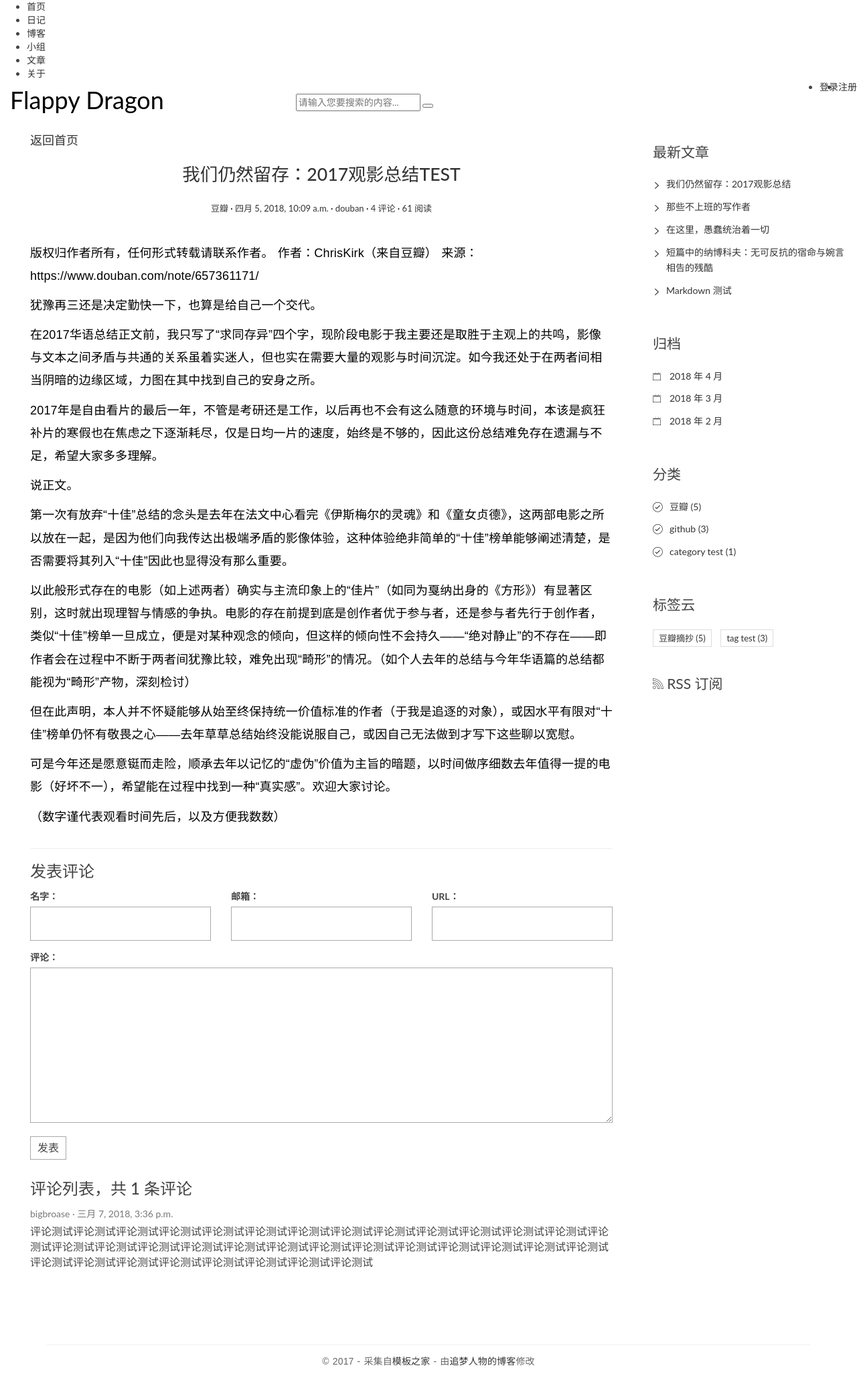
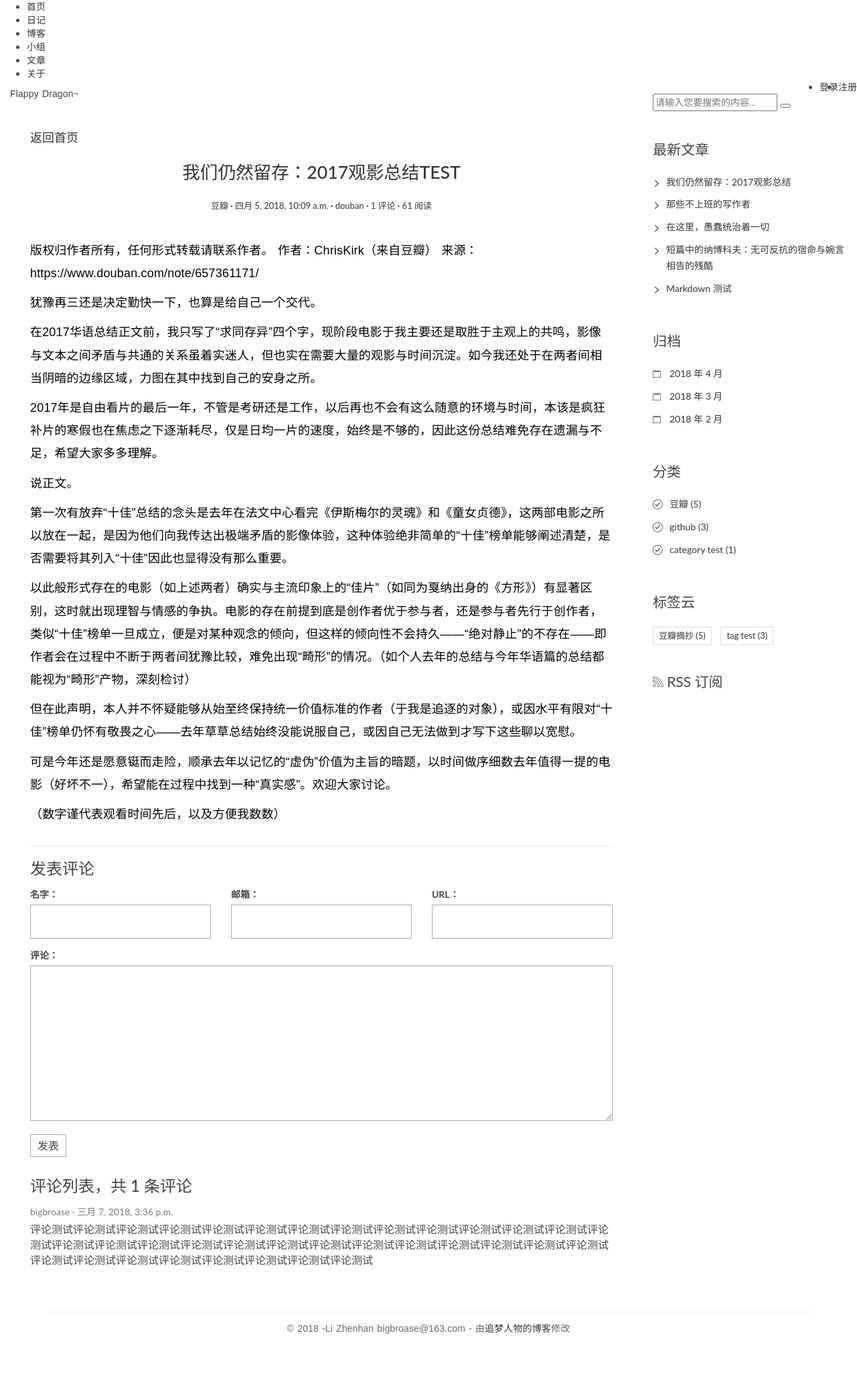
Before and after one commit to dabaitudiu/django-1, a Django app: page /article/6/ in a window 1280 px wide. Shown: the whole page at 67% size. After the commit the page ends 1992 px from the top, so only its background shows below. Run offline with Django 3.2, Linux system fonts and the light colour scheme; data comes from the database, SQL or seed files in the repository; both versions use the stored data as it was after the commit; some libraries are stand-ins or nearby versions.

Commit message:
2018/3/7 15:38

```diff
--- a/blog/models.py
+++ b/blog/models.py
@@ -24,11 +24,11 @@ class Post(models.Model):
     category = models.ForeignKey(Category)
     tags = models.ManyToManyField(Tag, blank=True)
     author = models.ForeignKey(User)
+    views = models.PositiveIntegerField(default=0)
     def __str__(self):
         return self.title
     def get_absolute_url(self):
         return reverse('blog:detail', kwargs={'pk':self.pk})
-    views = models.PositiveIntegerField(default=0)
     def increase_views(self):
         self.views += 1
         self.save(update_fields=['views'])
--- a/comments/models.py
+++ b/comments/models.py
@@ -8,5 +8,6 @@ class Comment(models.Model):
     text = models.TextField()
     created_time = models.DateTimeField(auto_now_add=True)
     post = models.ForeignKey('blog.Post')
+    review = models.PositiveIntegerField(default=0)
     def __str__(self):
         return self.text[:20]
--- a/comments/views.py
+++ b/comments/views.py
@@ -11,6 +11,7 @@ def post_comment(request, post_pk):
         if form.is_valid():
             comment = form.save(commit=False)
             comment.post = post
+            comment.review += 1
             comment.save()
             return redirect(post)
     else:
--- a/templates/base.html
+++ b/templates/base.html
@@ -14,6 +14,9 @@
     <link rel="stylesheet" href="https://cdn.bootcss.com/bootstrap/3.3.7/css/bootstrap.min.css">
     <link rel="stylesheet" href="{% static 'blog/css/pace.css' %}">
     <link rel="stylesheet" href="{% static 'blog/css/custom.css' %}">
+    <link href="http://cdn.bootcss.com/font-awesome/4.7.0/css/font-awesome.min.css" rel="stylesheet">
+    <link href="https://fonts.googleapis.com/css?family=Caveat:700|Architects+Daughter|Bad+Script|Covered+By+Your+Grace" rel="stylesheet">
+
     <!-- <link rel="stylesheet" href="{% static 'blog/css/pagination.css' %}"> -->
 
 
@@ -38,16 +41,16 @@
   <div class="container-fluid">
       <!-- <header id="site-header"> -->
           <div class="row gg">
-              <div class="col-md-4 col-sm-5 col-xs-8">
-                  <div class="logo gg-5">
-                      <h1><a href="index.html"><b>Flappy Dragon</a></h1>
+              <div class="col-md-9 col-sm-5 col-xs-8">
+                  <div class="logo-box">
+                    <p class="logo-font">Flappy Dragon~</p>
                   </div>
               </div><!-- col-md-4 -->
-              <div class="col-md-8 col-sm-7 col-xs-4">
+              <div class="col-md-3 col-sm-7 col-xs-4">
                 <div class="search bar3">
-                  <form>
-                    <input type="text" placeholder="请输入您要搜索的内容...">
-                    <button type="submit"></button>
+                  <form class="bar3-form">
+                    <input class="bar3-input" type="text" placeholder="请输入您要搜索的内容...">
+                    <button class="bar3-button" type="submit"></button>
                   </form>
                 </div>
               </div><!-- col-md-8 -->
@@ -131,8 +134,7 @@
     <div class="container">
         <div class="row">
             <div class="col-md-12">
-                <p class="copyright">&copy 2017 - 采集自<a href="http://www.cssmoban.com/"
-                                                        target="_blank" title="模板之家">模板之家</a>
+                <p class="copyright">&copy 2018 -Li Zhenhan bigbroase@163.com
                     - 由<a href="http://zmrenwu.com/" title="网页模板" target="_blank">追梦人物的博客</a>修改
                 </p>
             </div>
--- a/templates/blog/detail.html
+++ b/templates/blog/detail.html
@@ -11,7 +11,7 @@
                 <span class="post-date"><a href="#"><time class="entry-date"
                                                           datetime="{{ post.created_time }}">{{ post.created_time }}</time></a></span>
                 <span class="post-author"><a href="#">{{ post.author }}</a></span>
-                <span class="comments-link"><a href="#">4 评论</a></span>
+                <span class="comments-link"><a href="#">{{ post.comment_set.count }} 评论</a></span>
                 <span class="views-count"><a href="#">{{ post.views }} 阅读</a></span>
             </div>
         </header>
@@ -67,27 +67,5 @@
             </ul>
         </div>
     </section>
-    <!-- 简单分页效果
-    <div class="pagination-simple">
-        <a href="#">上一页</a>
-        <span class="current">第 6 页 / 共 11 页</span>
-        <a href="#">下一页</a>
-    </div>
-    -->
-    <div class="pagination">
-      {% if is_paginated %}
-      <div class="pagination-simple">
-        <!-- 如果当前页还有上一页，显示一个上一页的按钮 -->
-        {% if page_obj.has_previous %}
-        <a href="?page={{ page_obj.previous_page_number }}">上一页</a>
-        {% endif %}
-        <!-- 显示当前页面信息 -->
-        <span class="current">第 {{ page_obj.number }} 页 / 共 {{ paginator.num_pages }} 页</span>
-        <!-- 如果当前页还有下一页，显示一个下一页的按钮 -->
-        {% if page_obj.has_next %}
-        <a href="?page={{ page_obj.next_page_number }}">下一页</a>
-        {% endif %}
-      </div>
-      {% endif %}
-    </div>
+
     {% endblock main %}
```
Also changed, not shown: blog/static/blog/css/custom.css (+46 -17 lines), templates/blog/index.html (+6 -3 lines), blog/migrations/0003_auto_20180306_1922.py (added), comments/migrations/0002_comment_review.py (added), db.sqlite3.
